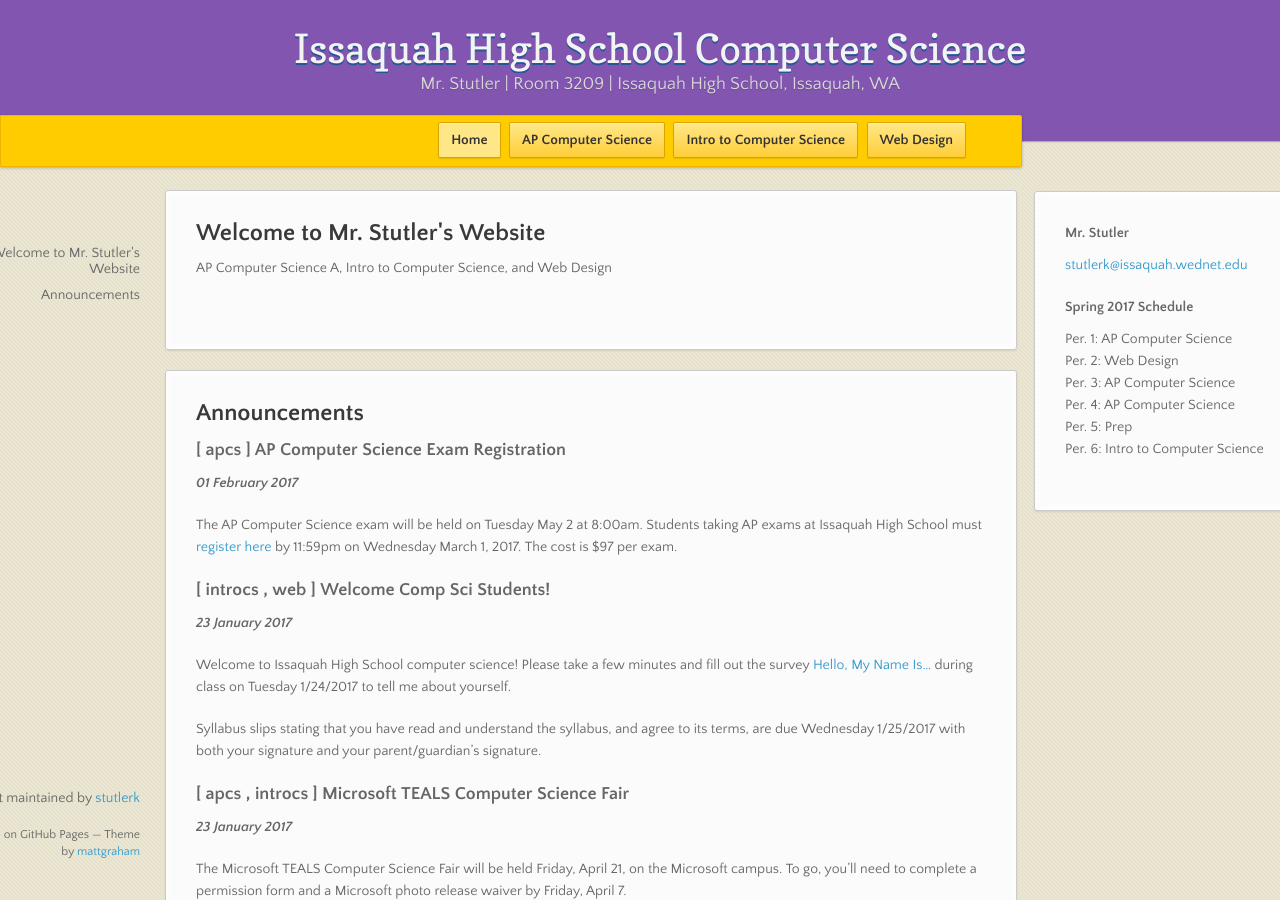
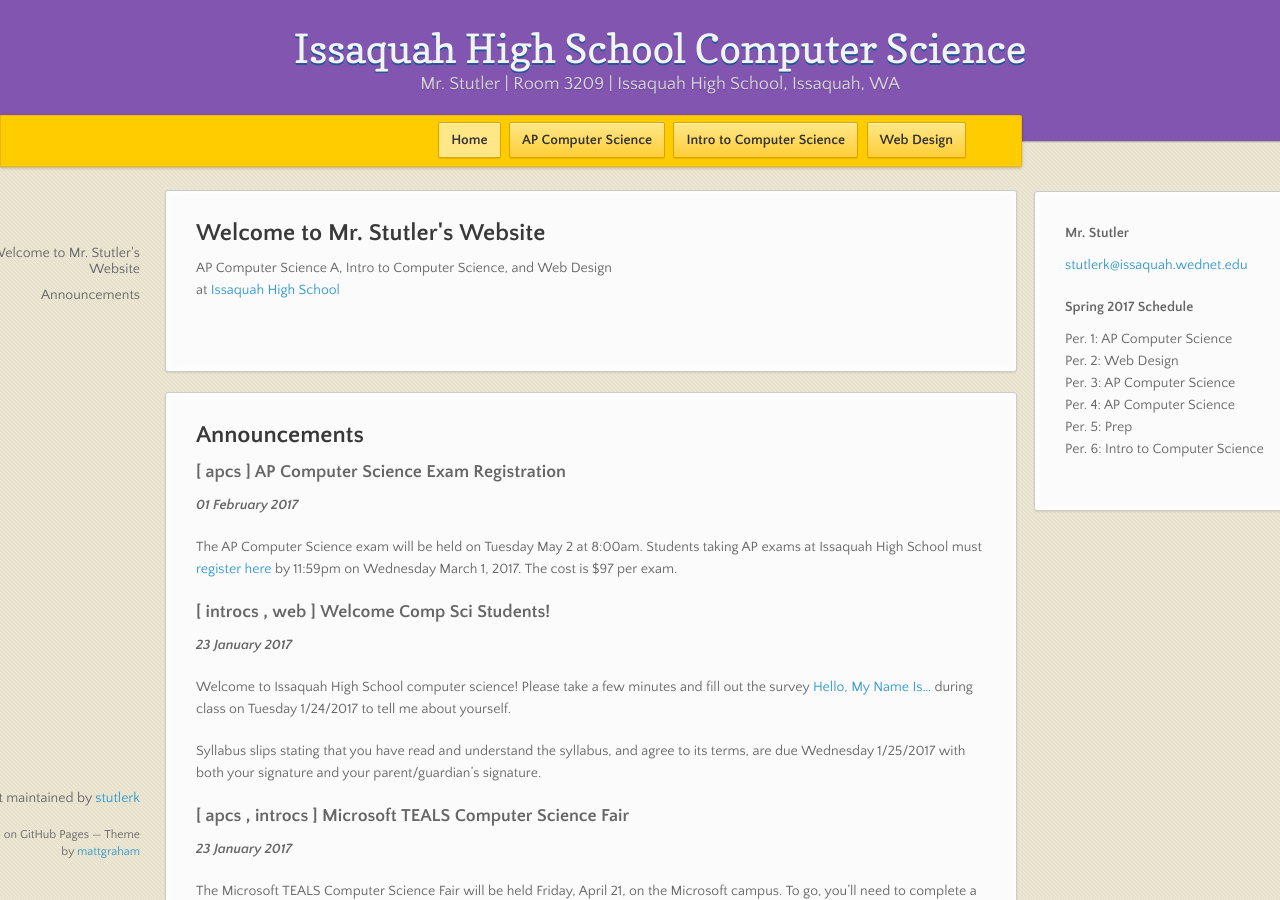
Before and after one commit to stutlerk/ihs-website, a Jekyll site: the page built from index.html, in a window 1280 px wide and 900 px high. Built offline with Jekyll 4.4.1, drawn with Linux system fonts in a browser that asks for light colours; nearby versions of some CDN libraries.

Commit message:
Update index.html

```diff
--- a/index.html
+++ b/index.html
@@ -10,7 +10,8 @@ layout: default
 
 <section>
     <h2>Welcome to Mr. Stutler's Website</h2>
-    <p>AP Computer Science A, Intro to Computer Science, and Web Design</p>
+    <p>AP Computer Science A, Intro to Computer Science, and Web Design<br/>
+        at <a href="http://connect.issaquah.wednet.edu/high/ihs/">Issaquah High School</a></p>
 
     <aside>
       <h4>Mr. Stutler</h4>
```
